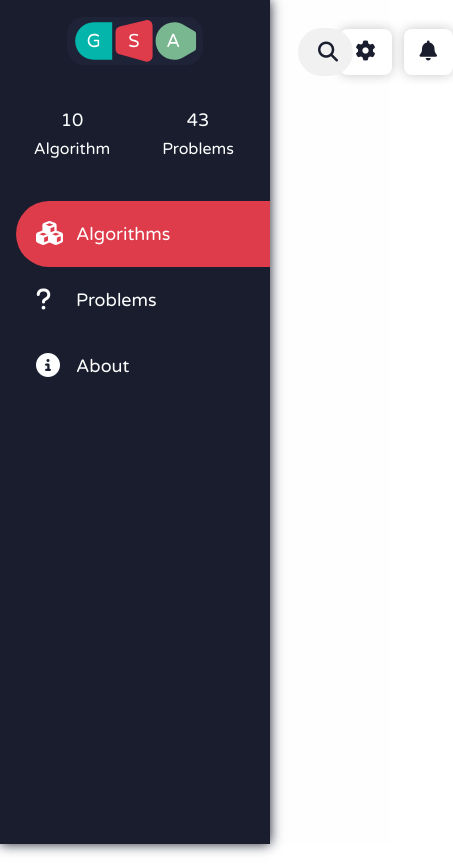
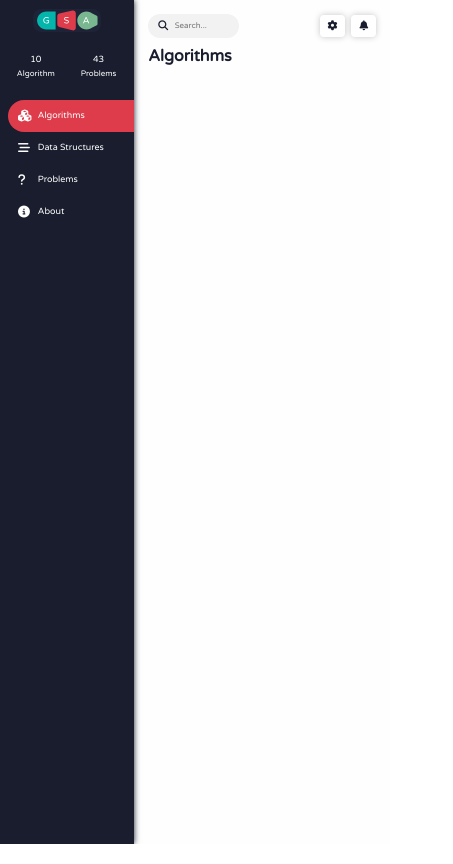
Before and after one commit to vedk21/get-set-algo, an Angular app: page /#/dashboard/algorithms/sorting/bubble_sort in a window 390 px wide. Shown: the whole page, 453 px wide, since content can reach past the window. Built offline with nearby package versions, Linux system fonts and the light colour scheme.

Commit message:
Added: responsive font-size approach

```diff
--- a/apps/get-set-algo/src/app/views/dashboard/algorithms/algorithms-routing.module.ts
+++ b/apps/get-set-algo/src/app/views/dashboard/algorithms/algorithms-routing.module.ts
@@ -3,9 +3,6 @@ import { RouterModule } from '@angular/router';
 import { SortingComponent } from './sorting/sorting.component';
 
 const routes = [
-  {
-    path: '', redirectTo: 'sorting', pathMatch: 'full'
-  },
   {
     path: 'sorting', component: SortingComponent, loadChildren: () => import('./sorting/sorting.module').then(m => m.SortingModule)
   }
--- a/apps/get-set-algo/src/app/views/dashboard/algorithms/algorithms.component.html
+++ b/apps/get-set-algo/src/app/views/dashboard/algorithms/algorithms.component.html
@@ -1,4 +1,6 @@
 <div id="algorithms-root">
-
+  <div class="header">
+    <h2>Algorithms</h2>
+  </div>
   <!-- <router-outlet></router-outlet> -->
 </div>
--- a/apps/get-set-algo/src/app/views/dashboard/algorithms/algorithms.component.scss
+++ b/apps/get-set-algo/src/app/views/dashboard/algorithms/algorithms.component.scss
@@ -1,6 +1,18 @@
+@import '../../../../styles/theme/theme';
+
 #algorithms-root {
   width: 100%;
-  height: 100%;
-  padding: 0;
+  height: calc(100% - 3em);
+  padding: 1em 0 0 0;
   margin: 0;
+
+  .header {
+
+    h2 {
+      margin: 0;
+      font-size: 2rem;
+      font-weight: 700;
+      color: getSecondaryColor();
+    }
+  }
 }
--- a/apps/get-set-algo/src/app/views/dashboard/dashboard.component.scss
+++ b/apps/get-set-algo/src/app/views/dashboard/dashboard.component.scss
@@ -143,14 +143,16 @@
     background-color: getLightColor1();
 
     .top-panel {
+      height: 3em;
 
       .search-bar {
         width: 40%;
+        height: 3em;
         position: relative;
 
         input {
           border-radius: 2em;
-          background-color: #F1F1F1;
+          background-color: #F2F2F2;
           width: 100%;
           height: 3em;
           border: 0.0625em solid transparent;
--- a/apps/get-set-algo/src/app/views/dashboard/dashboard.component.ts
+++ b/apps/get-set-algo/src/app/views/dashboard/dashboard.component.ts
@@ -13,19 +13,25 @@ export class DashboardComponent implements OnInit {
   sidePanelList: SidePanelItem[] = [
     {
       text: 'Algorithms',
-      route: 'dashboard/algorithms/sorting/bubble_sort',
+      route: 'dashboard/algorithms',
       icon: 'fa-cubes',
       active: true
     },
     {
+      text: 'Data Structures',
+      route: '',
+      icon: 'fa-stream',
+      active: false
+    },
+    {
       text: 'Problems',
-      route: 'dashboard/algorithms/sorting/selection_sort',
+      route: '',
       icon: 'fa-question',
       active: false
     },
     {
       text: 'About',
-      route: 'dashboard/algorithms/sorting/selection_sort',
+      route: '',
       icon: 'fa-info-circle',
       active: false
     }
@@ -54,7 +60,9 @@ export class DashboardComponent implements OnInit {
     item.active = true;
 
     // route to that item
-    this.router.navigate([item.route]);
+    if (item.route) {
+      this.router.navigate([item.route]);
+    }
   }
 
 }
--- a/apps/get-set-algo/src/styles/base/_app_reset.scss
+++ b/apps/get-set-algo/src/styles/base/_app_reset.scss
@@ -3,6 +3,7 @@
 */
 
 @import '../theme/theme';
+@import '../theme/variables';
 
 * {
   box-sizing: border-box;
@@ -12,7 +13,12 @@ html {
   margin: 0;
   padding: 0;
   width: 100%;
-  font-size: 16px;
+  // font-size: 16px;
+  font-size: calc(0.6em + 0.4vw);
+
+  @media screen and (max-width: $tablet-width) {
+    font-size: calc(0.4em + 0.4vw);
+  }
 
   body {
     margin: 0;
--- a/apps/get-set-algo/src/styles/theme/_variables.scss
+++ b/apps/get-set-algo/src/styles/theme/_variables.scss
@@ -17,3 +17,7 @@ $border-color: #CCC5B9;
 // * FONTS *
 $font-family: 'Varela Round', sans-serif;
 // * END *
+
+// **
+$tablet-width: 768px;
+// * END *
```
